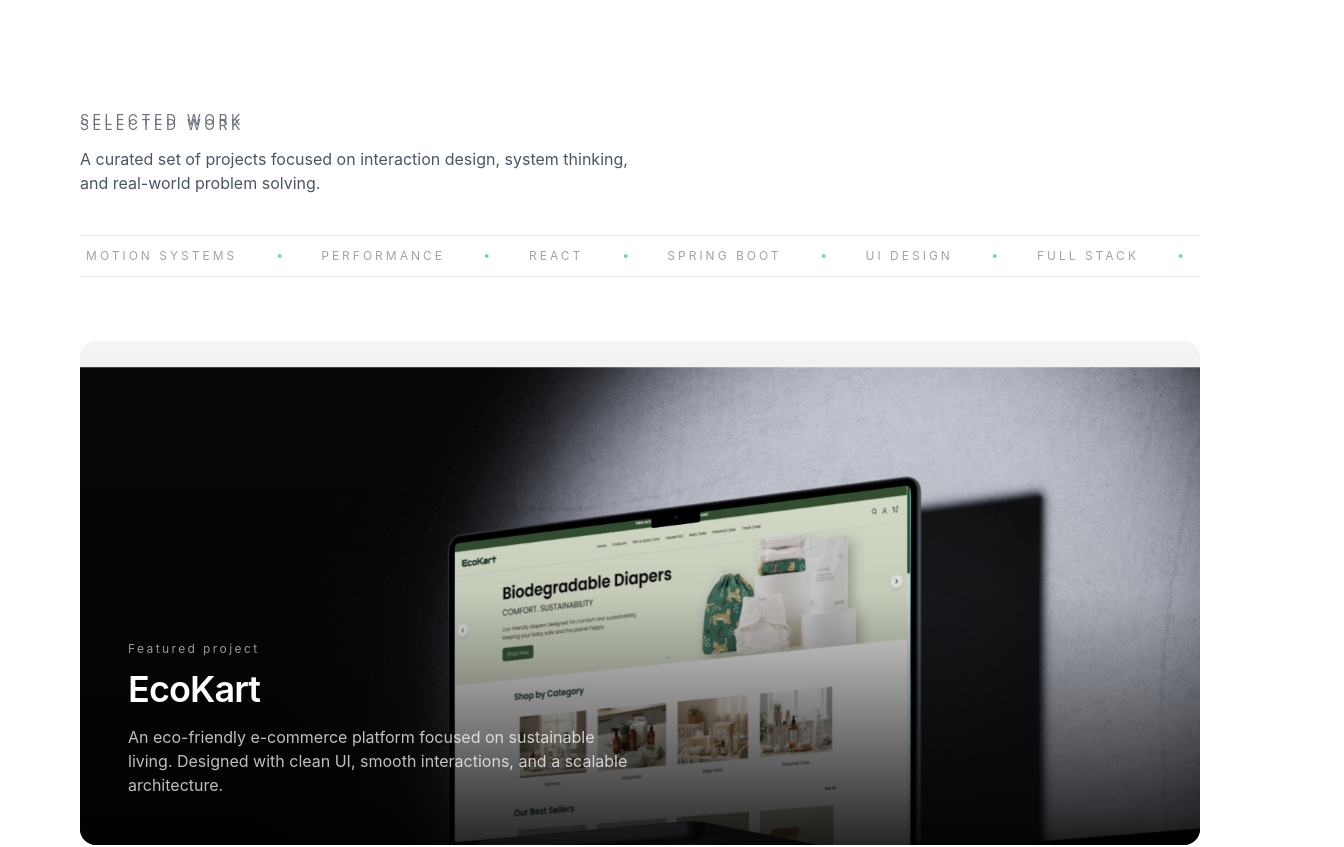
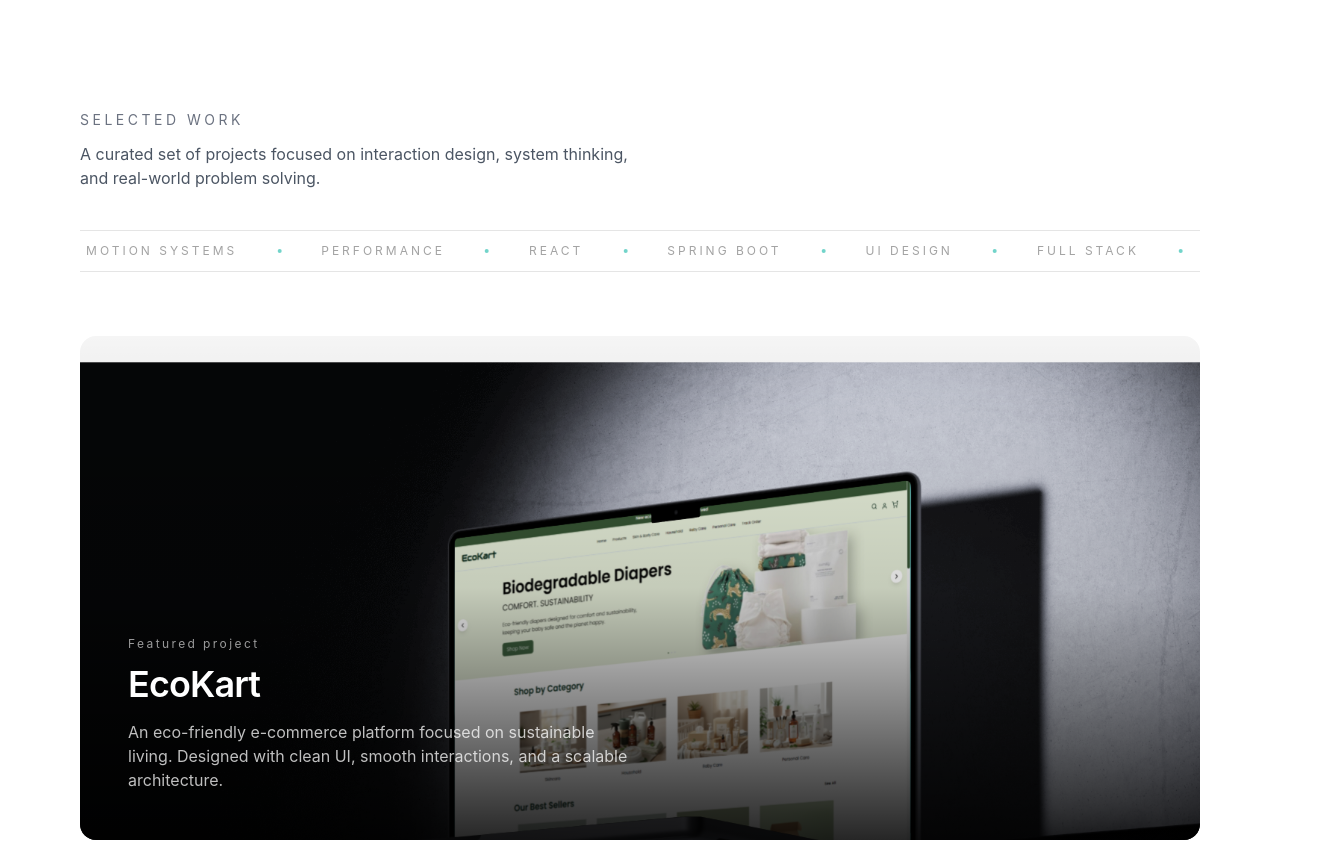
Before and after one commit to farhanadil1/portfolio, a React (Vite) app: page / in a window 1280 px wide. Shown: the part 1620-2467 px from the top of the page, 1344 px wide, since content can reach past the window. Built offline with nearby package versions, Linux system fonts and the light colour scheme.

Commit message:
fix:minor icons issue

```diff
--- a/package.json
+++ b/package.json
@@ -22,7 +22,7 @@
     "react-dom": "^19.0.0",
     "react-feather": "^2.0.10",
     "react-fontawesome": "^1.7.1",
-    "react-icons": "^5.5.0",
+    "react-icons": "^5.7.0",
     "react-router-dom": "^7.9.5"
   },
   "devDependencies": {
--- a/src/components/ContactSection.jsx
+++ b/src/components/ContactSection.jsx
@@ -8,6 +8,7 @@ import {
   FiMail,
 } from "react-icons/fi";
 import { FaLinkedin } from "react-icons/fa";
+import { PiSparkle } from "react-icons/pi";
 
 gsap.registerPlugin(ScrollTrigger);
 
@@ -633,7 +634,7 @@ export default function ContactSection() {
                 </span>
 
                 <span className="text-teal-400 dark:text-[#1E1E1E]">
-                  ✳
+                 <PiSparkle className="h-5 w-5 text-teal-400 dark:text-[#1E1E1E]" />
                 </span>
               </div>
             ))
--- a/src/components/ProjectsSection.jsx
+++ b/src/components/ProjectsSection.jsx
@@ -42,10 +42,8 @@ const REVEAL = { duration: 1, ease: EASE };
 
 function MaskedHeading({ text, className }) {
   return (
-    <div>
-    <p className="text-sm md:mb-[-15px] tracking-[0.25em] text-gray-500 dark:text-gray-400">
-            SELECTED WORK
-    </p>
+
+
     <span className={`block overflow-hidden ${className ?? ""}`}>
       <motion.span
         className="block"
@@ -54,10 +52,11 @@ function MaskedHeading({ text, className }) {
         viewport={{ once: true, amount: 0.6 }}
         transition={REVEAL}
       >
+
         {text}
       </motion.span>
     </span>
-    </div>
+
   );
 }
 
--- a/src/components/SkillsSection.jsx
+++ b/src/components/SkillsSection.jsx
@@ -1,6 +1,7 @@
 import { useEffect, useRef } from "react";
 import gsap from "gsap";
 import { ScrollTrigger } from "gsap/ScrollTrigger";
+import { FiArrowUpRight } from "react-icons/fi";
 
 gsap.registerPlugin(ScrollTrigger);
 
@@ -471,6 +472,7 @@ export default function SkillsSection() {
       id="skills"
       className="
         relative
+        overflow-hidden
         bg-[#1E1E1E]
         px-6
         py-28
@@ -853,7 +855,7 @@ export default function SkillsSection() {
                                 opacity-15
                               "
                             >
-                              ↗
+                             <FiArrowUpRight className="h-4 w-4" />
                             </span>
                           </div>
 
```
Also changed, not shown: 1 other file (tests, documents, lock files or other folders).
